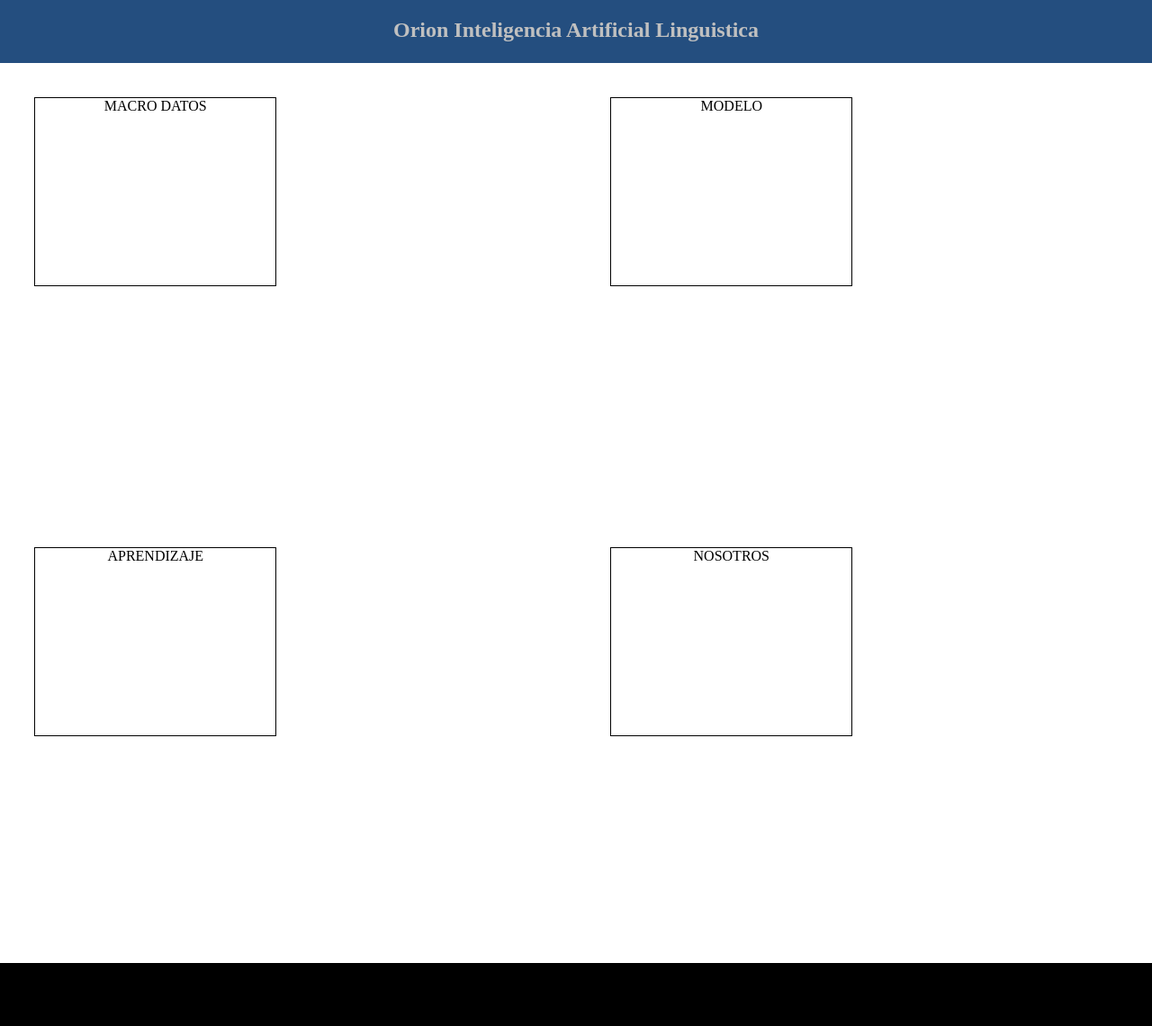
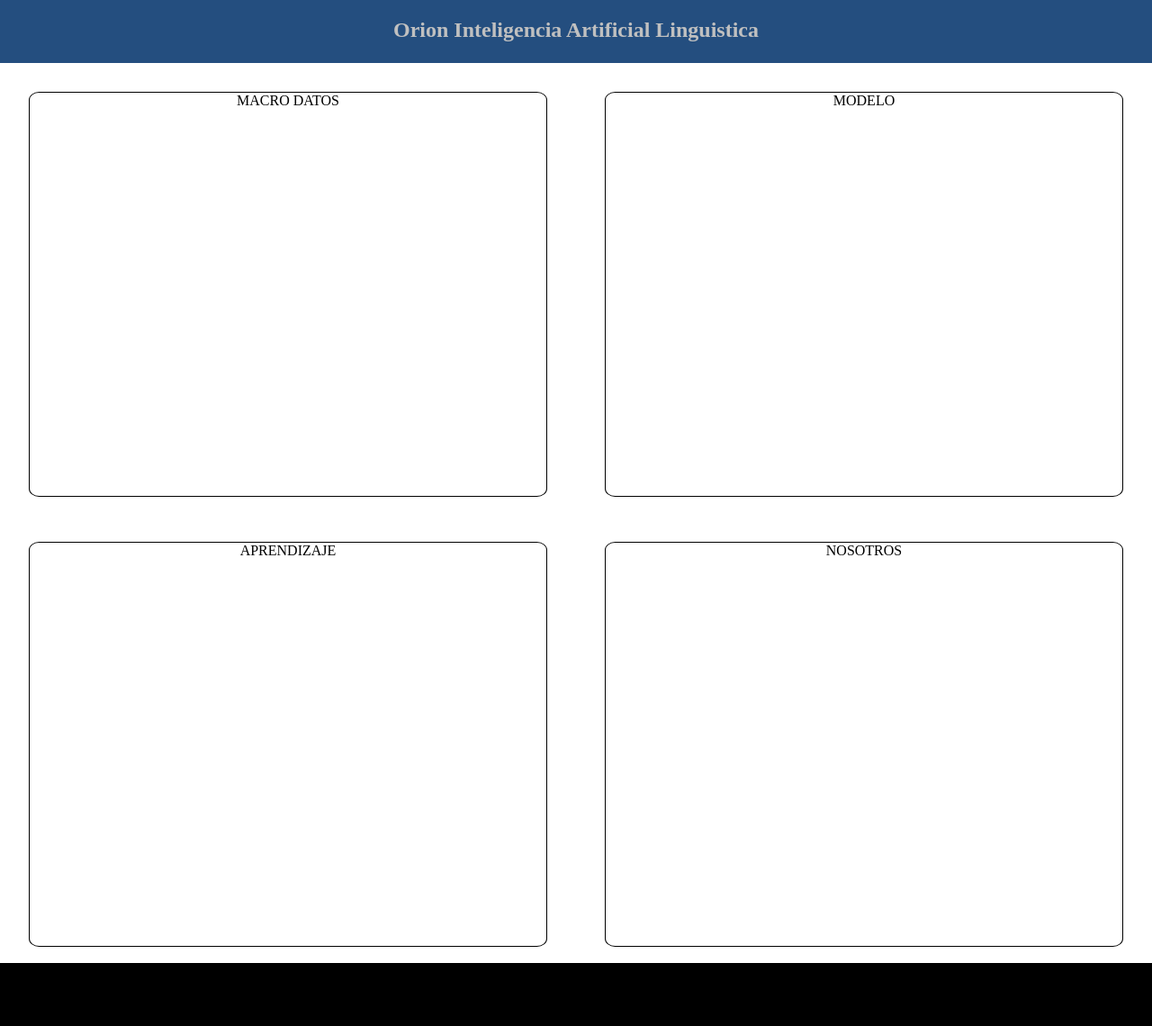
Before and after one commit to PT-Adrian/orionworkflow.github.io, a Jekyll site: the page built from index.md, in a window 1280 px wide. Shown: the whole page at 90% size. Built offline with Jekyll 4.4.1, drawn with Linux system fonts in a browser that asks for light colours; our own code applies the rules of GitHub Pages for plain Markdown files.

Commit message:
Update style.css

```diff
--- a/assets/css/style.css
+++ b/assets/css/style.css
@@ -218,9 +218,10 @@ span{
 .front{
 
     float:left;
-    width:42%;
-    height:42%;
-    margin:6%;
+    width:90%;
+    height:90%;
+    margin:5%;
     border:1px solid black;
+    border-radius:2%;
 
 }
```
